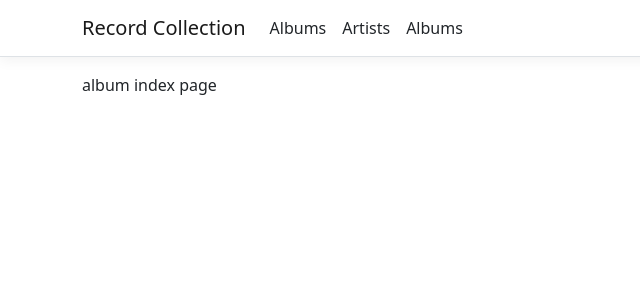
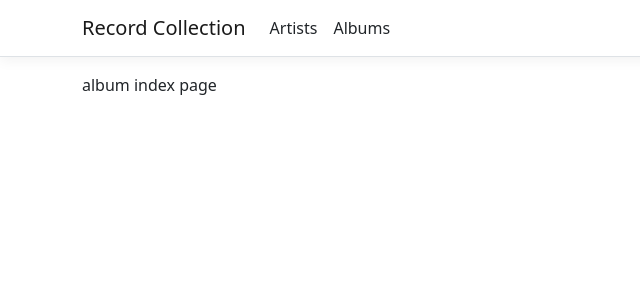
Before and after one commit to A-Cao128/RecordCollection-CSCI3302, an ASP.NET Core app: page /Albums in a window 1280 px wide. Shown: the top 300 px of the page, without its empty margins (0-640 px from the left). Run offline with ASP.NET Core 8, Linux system fonts and the light colour scheme; style sheets or scripts are compiled from the project's sources.

Commit message:
Deleted second album

```diff
--- a/RecordCollectionUI/Pages/Shared/_Layout.cshtml
+++ b/RecordCollectionUI/Pages/Shared/_Layout.cshtml
@@ -19,9 +19,6 @@
                 </button>
                 <div class="navbar-collapse collapse d-sm-inline-flex justify-content-between">
                     <ul class="navbar-nav flex-grow-1">
-                        <li class="nav-item">
-                            <a class="nav-link text-dark" asp-area="" asp-page="Albums/Index">Albums</a>
-                        </li>
                         <li class="nav-item">
                             <a class="nav-link text-dark" asp-area="" asp-page="Artists/Index">Artists</a>
                         </li>
--- a/RecordCollectionUI/Pages/Shared/_Layout.cshtml.css
+++ b/RecordCollectionUI/Pages/Shared/_Layout.cshtml.css
@@ -8,7 +8,7 @@ a.navbar-brand {
 }
 
 a {
-  color: #D3FCD5;
+  color: #0077cc;
 }
 
 .btn-primary {
@@ -46,3 +46,7 @@ button.accept-policy {
   white-space: nowrap;
   line-height: 60px;
 }
+
+.nav-item{
+    color: #D
+}
```
